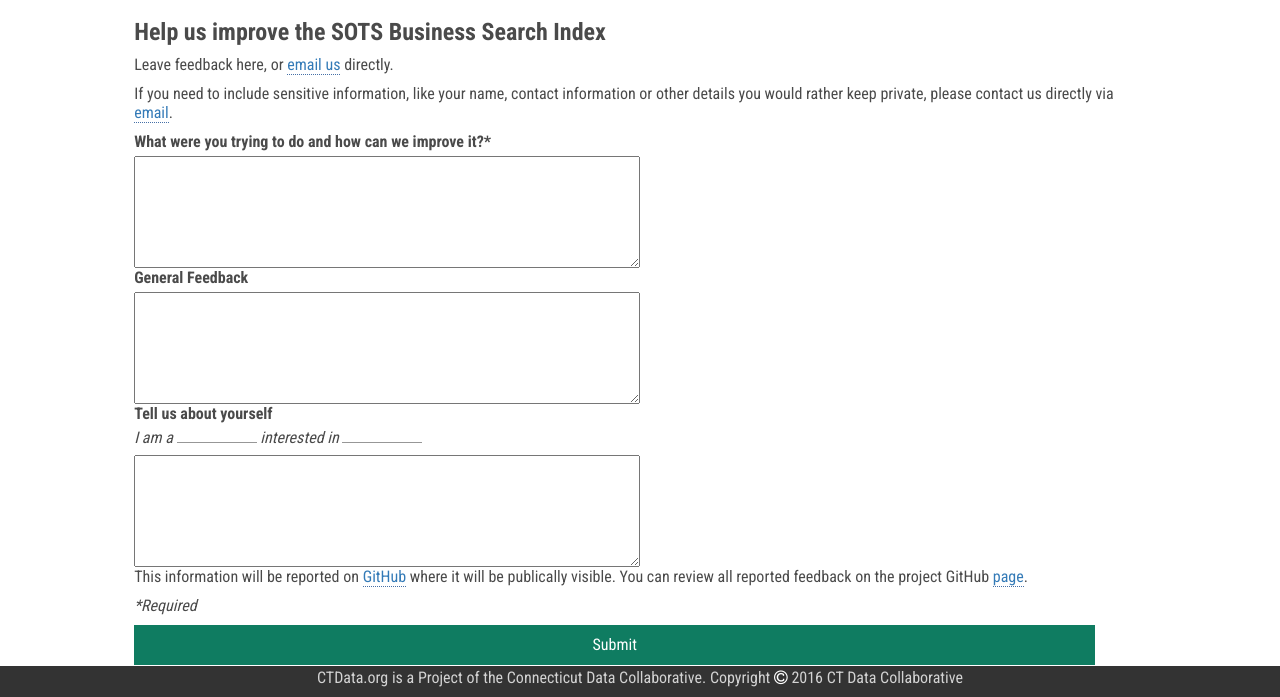
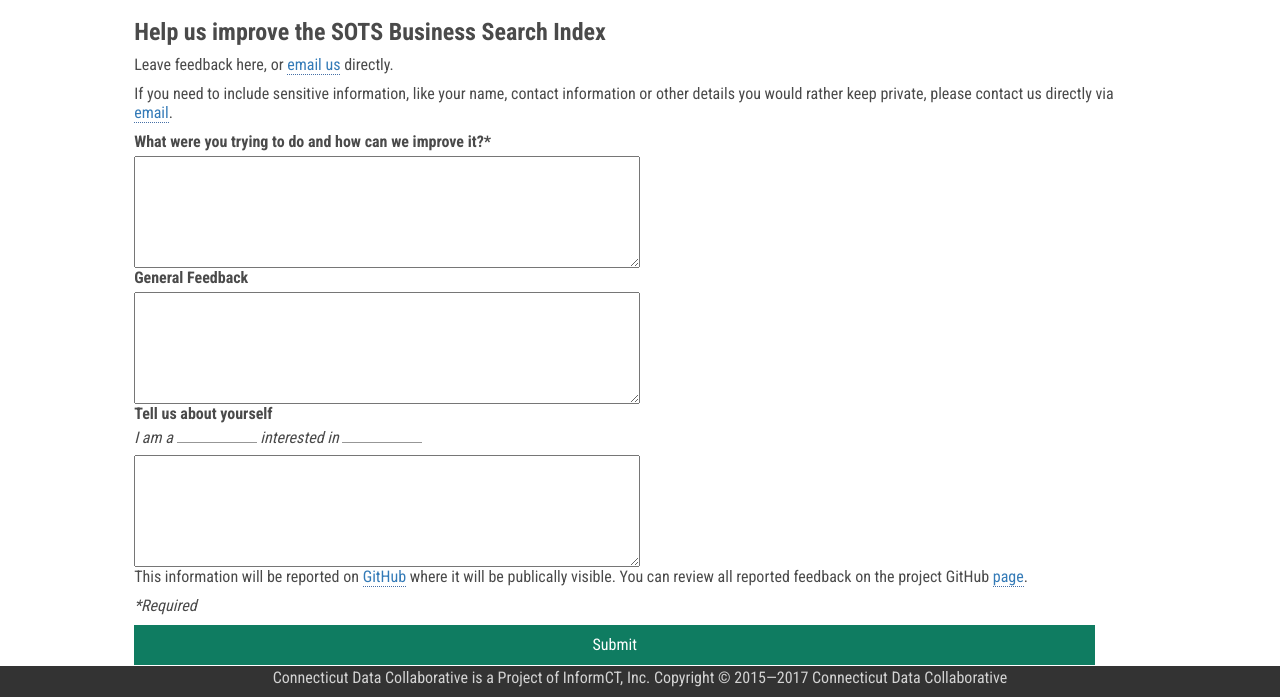
Before and after one commit to CT-Data-Collaborative/ctdata-sots-search, a Flask app: page /feedback in a window 1280 px wide. Shown: the part 262-959 px from the top of the page. Run offline with Flask 2, Linux system fonts and the light colour scheme; parts of the project's set-up code (start-up, migrations or seed data) failed here and were passed over; some libraries are stand-ins or nearby versions.

Commit message:
updated footer

```diff
--- a/web/sots/templates/partials/footer.html
+++ b/web/sots/templates/partials/footer.html
@@ -1,5 +1,6 @@
 <div class="footer">
     <div class="copyright">
-        <p>CTData.org is a Project of the Connecticut Data Collaborative. Copyright <i class="fa fa-copyright fa-inverse"></i> 2016 CT Data Collaborative</p>
+    <p>Connecticut Data Collaborative is a Project of InformCT, Inc. Copyright &copy; 2015&mdash;2017 Connecticut Data
+    Collaborative</p>
     </div>
 </div>
```
